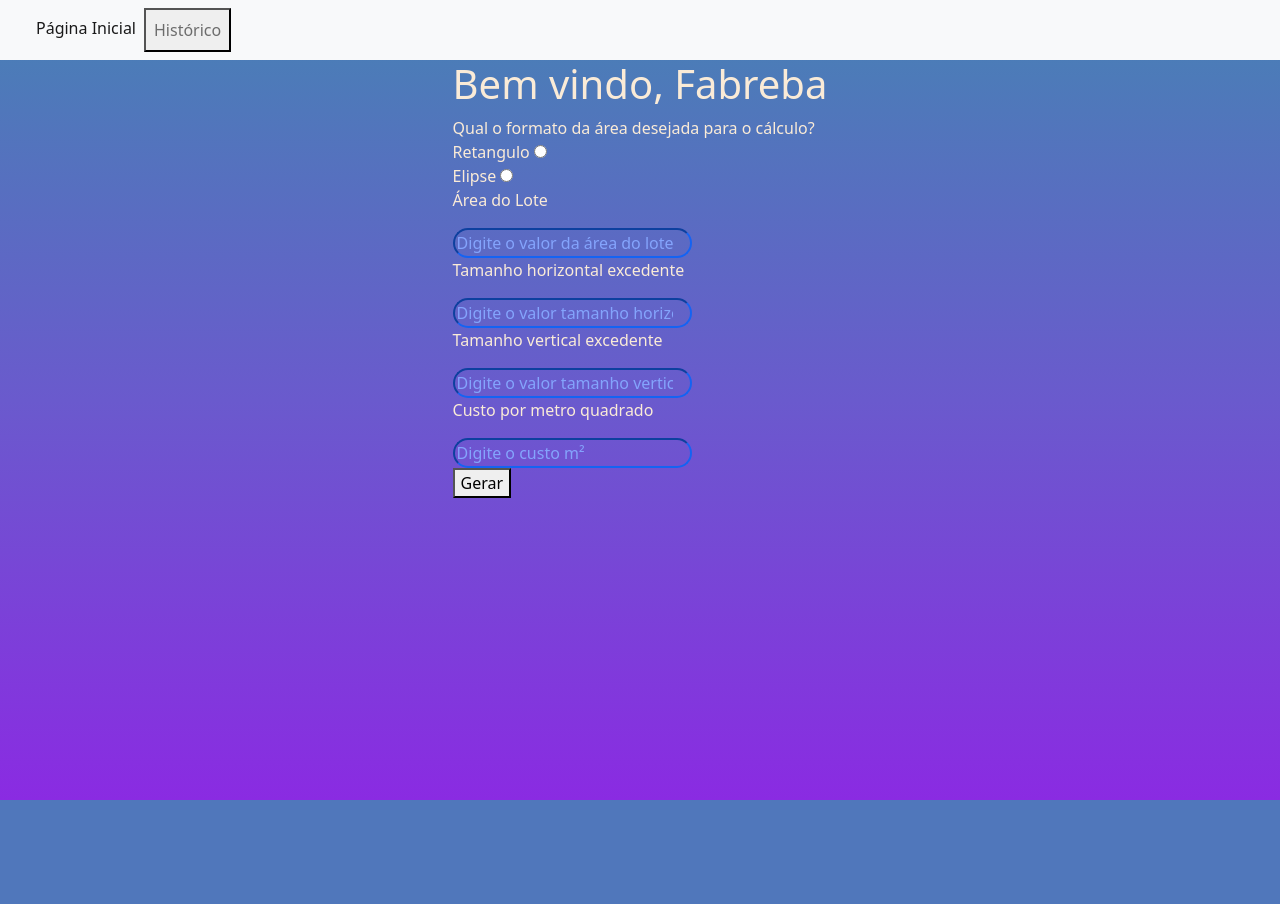
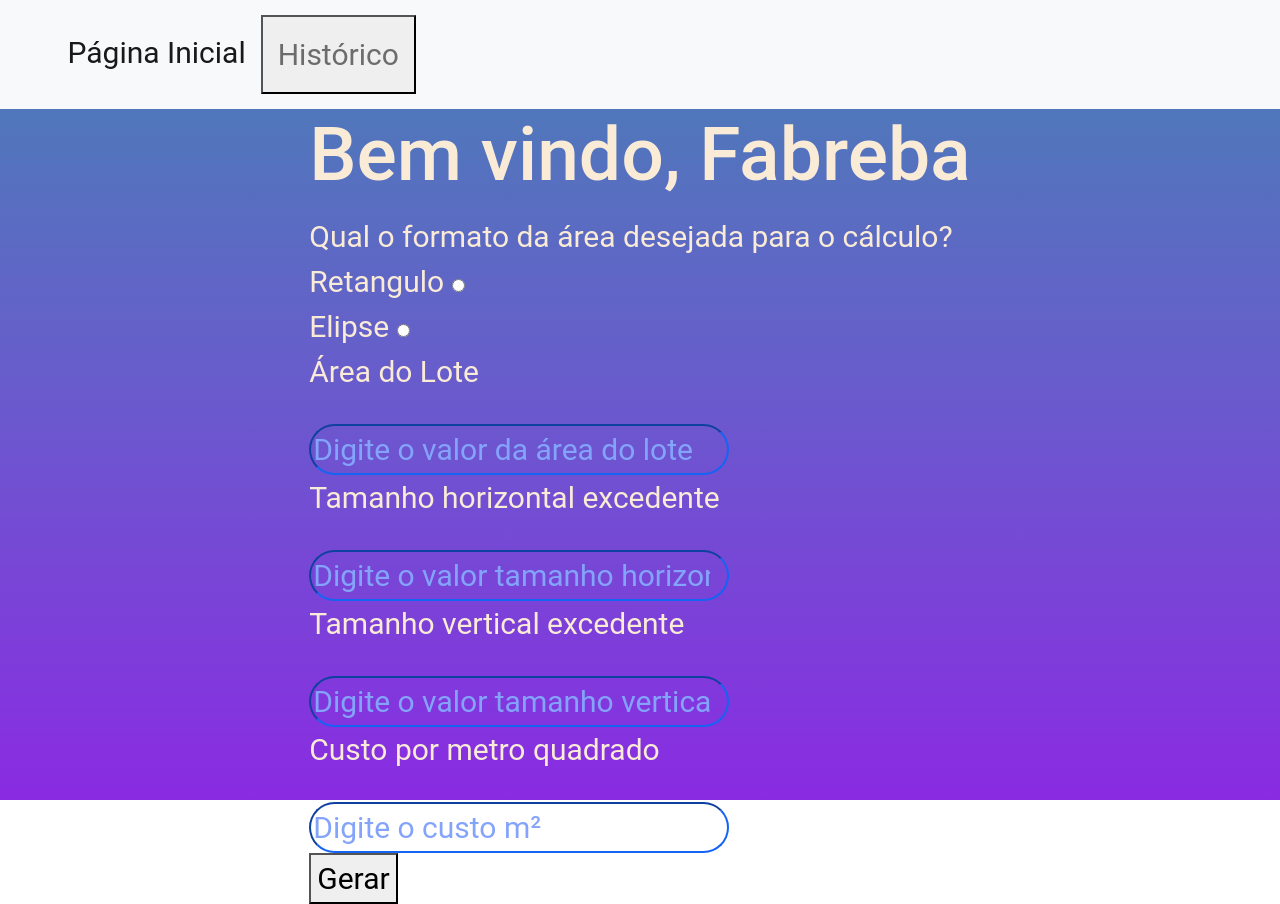
Before and after one commit to jairojunior955/Calculadora-De-Terreno, a Flask app: page /index in a window 1280 px wide. Before the commit the page ends 800 px from the top, so only its background shows below. Run offline with Flask 2, Linux system fonts and the light colour scheme; a user stored in the database is signed in.

Commit message:
font size html commit

```diff
--- a/templates/Cadastro.html
+++ b/templates/Cadastro.html
@@ -29,6 +29,7 @@
 <style>
     body, html {
         height: 100%;
+        font-size: 30px;
         margin: 0;
         /* The image used */
         background-image: linear-gradient(180deg, steelblue, slateblue, blueviolet);
--- a/templates/Historico.html
+++ b/templates/Historico.html
@@ -46,8 +46,9 @@
 </div>
 <style>
     body, html {
+        font-family: Roboto;
+        font-size: 30px;
         color: antiquewhite;
-        font-size: 30px;
         height: 100%;
         margin: 0;
         /* The image used */
--- a/templates/Index.html
+++ b/templates/Index.html
@@ -70,6 +70,8 @@
 </div>
 <style>
     body, html {
+        font-family: Roboto;
+        font-size: 30px;
         color: antiquewhite;
         height: 100%;
         margin: 0;
--- a/templates/Login.html
+++ b/templates/Login.html
@@ -26,6 +26,7 @@
 <style>
     body, html {
         height: 100%;
+        font-size: 30px;
         margin: 0;
         /* The image used */
         background-image: linear-gradient(180deg, steelblue, slateblue, blueviolet);
--- a/templates/Resultado.html
+++ b/templates/Resultado.html
@@ -69,6 +69,8 @@
 <div id="grad1"></div>
 <style>
     body, html {
+        font-family: Roboto;
+        font-size: 30px;
         color: antiquewhite;
         height: 100%;
         margin: 0;
--- a/templates/TelaInicial.html
+++ b/templates/TelaInicial.html
@@ -72,6 +72,7 @@
 <style>
     body, html {
         font-family: Roboto;
+        font-size: 30px;
         text-shadow: 1px 0.5px;
         height: 100%;
         margin: 0;
```
Also changed, not shown: projetoterrenos.db.
